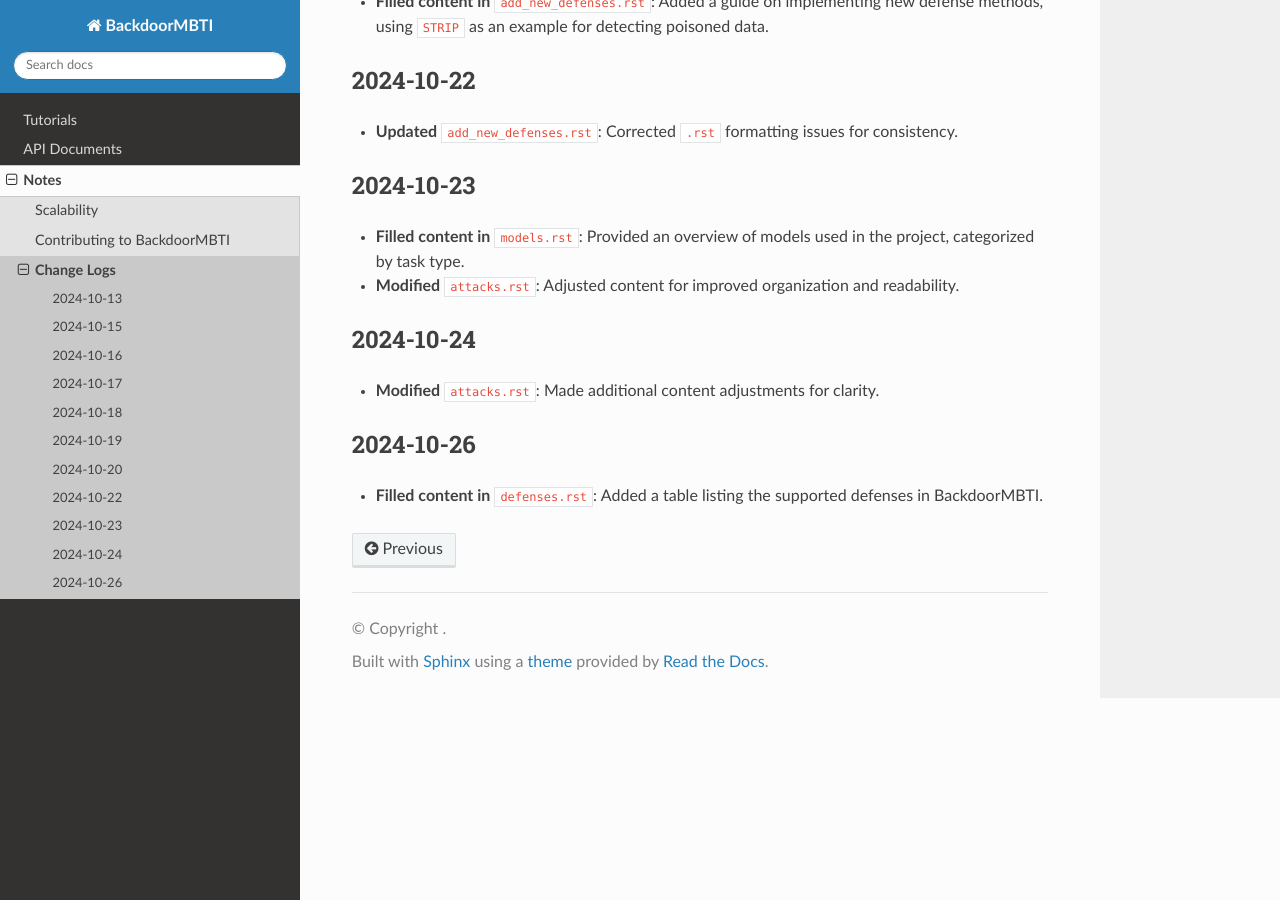
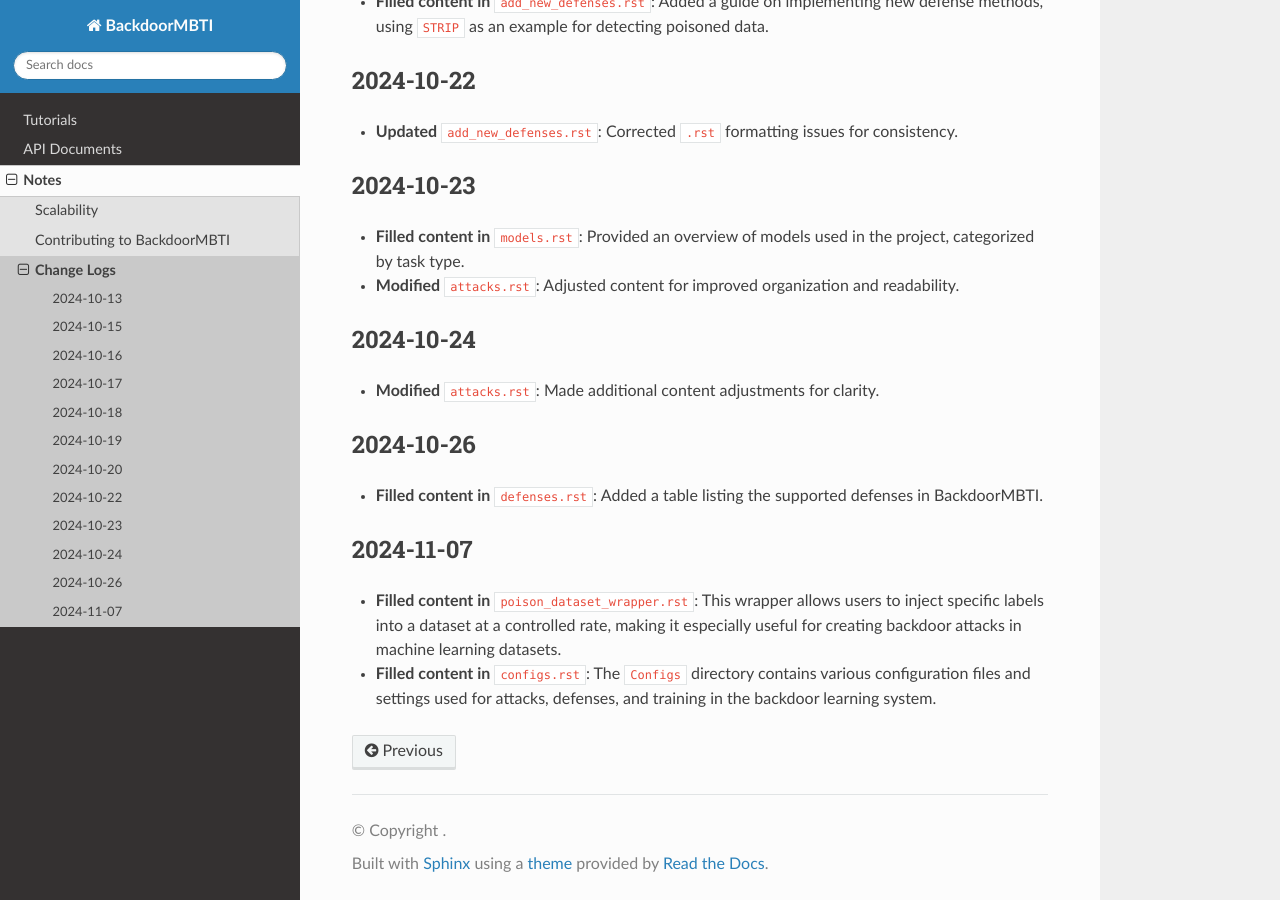
Before and after one commit to odymit/BackdoorMBTI-docs, a Sphinx documentation site: the page built from docs/source/notes/changelog.rst, in a window 1280 px wide and 900 px high, scrolled down 2036 px. Built offline with Sphinx 7.4.7 and the Read the Docs theme 3.1.0, drawn with Linux system fonts in a browser that asks for light colours.

Commit message:
update changelog.rst

```diff
--- a/docs/source/notes/changelog.rst
+++ b/docs/source/notes/changelog.rst
@@ -101,3 +101,9 @@ Change Logs
 2024-10-26
 -----------
 - **Filled content in** ``defenses.rst``: Added a table listing the supported defenses in BackdoorMBTI.
+
+
+2024-11-07
+-----------
+- **Filled content in** ``poison_dataset_wrapper.rst``: This wrapper allows users to inject specific labels into a dataset at a controlled rate, making it especially useful for creating backdoor attacks in machine learning datasets.
+- **Filled content in** ``configs.rst``: The ``Configs`` directory contains various configuration files and settings used for attacks, defenses, and training in the backdoor learning system.
```
